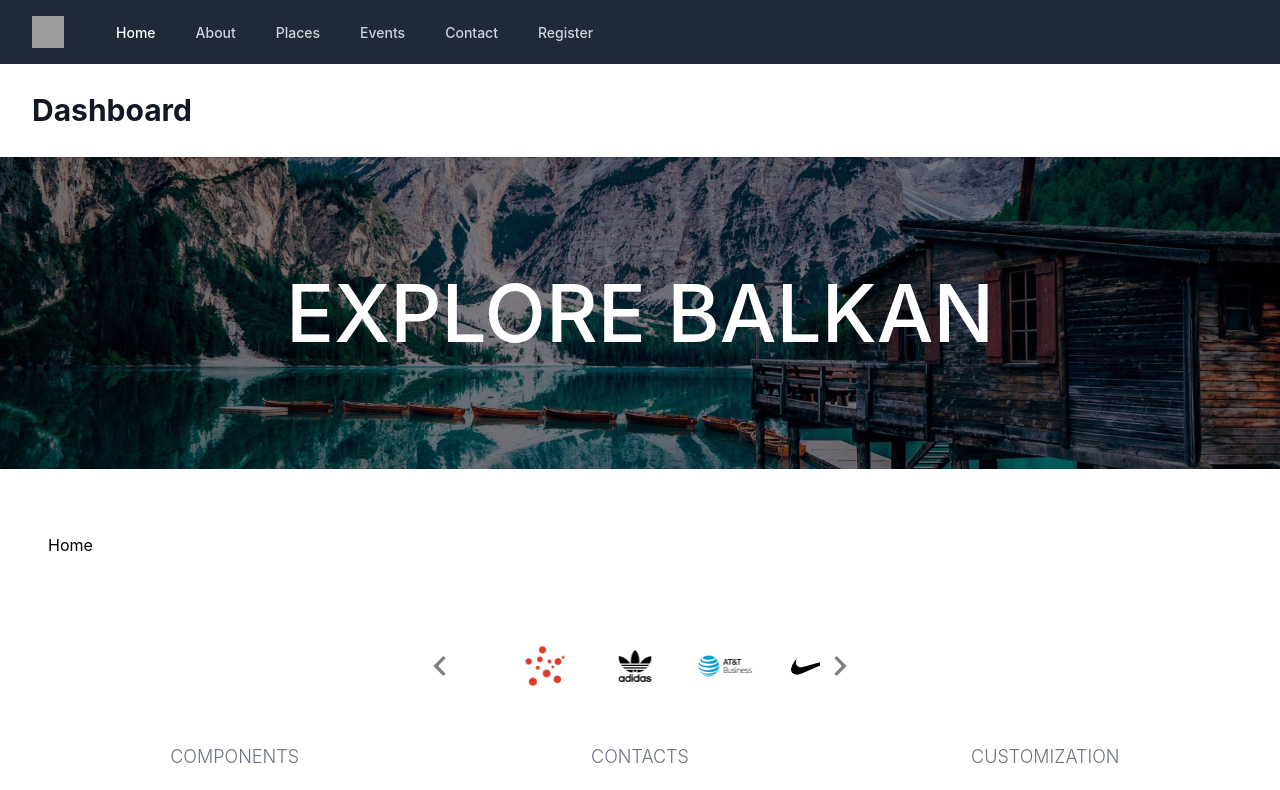
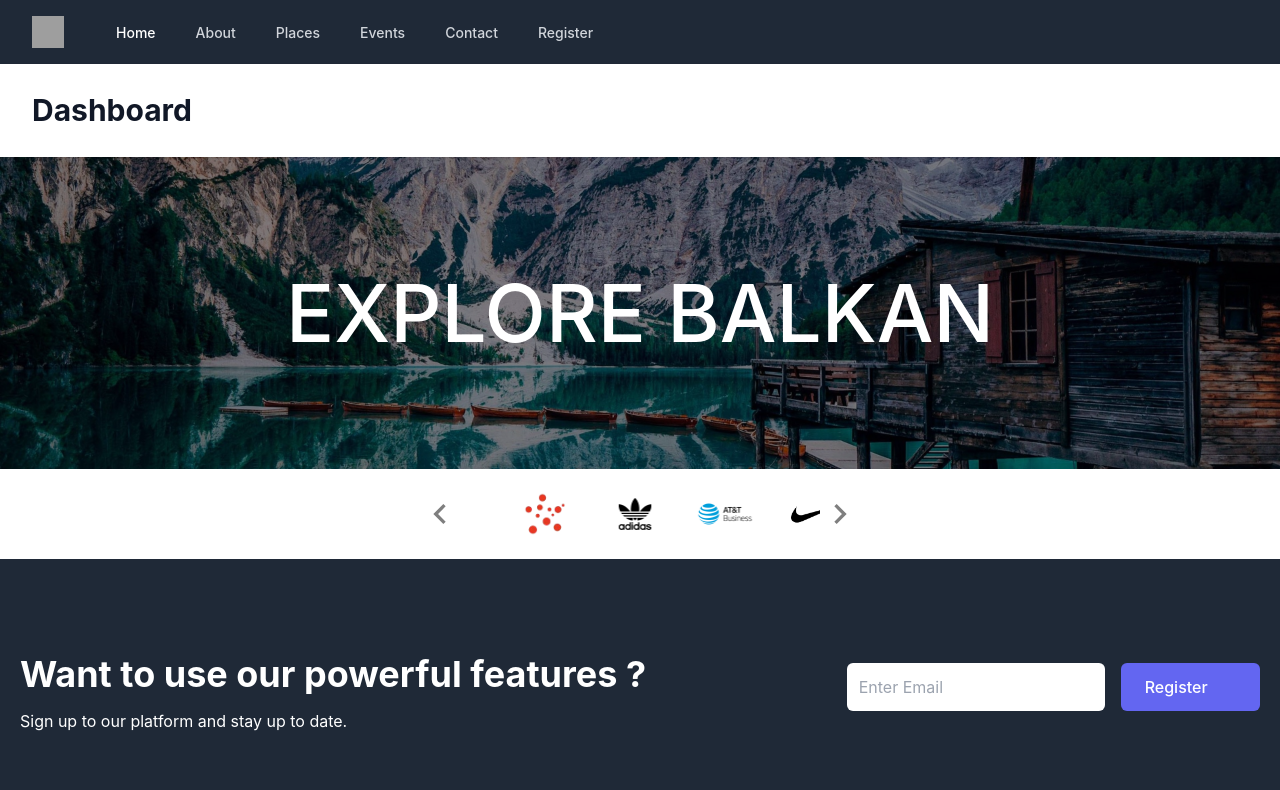
Before and after one commit to Lundrim23/Travel-Guide-Final, a React (Create React App) app: page /home in a window 1280 px wide. Shown: the top 790 px of the page. Built offline with nearby package versions, Linux system fonts and the light colour scheme; grey boxes are pictures that could not be loaded.

Commit message:
Register Content Divider

```diff
--- a/src/components/Layout.js
+++ b/src/components/Layout.js
@@ -2,14 +2,12 @@
 import Footer from "../components/Footer";
 import Navigation from "../components/Navigation";
 import { Outlet } from "react-router-dom";
-import LogoSlider from "../components/LogoSlider";
 
 const Layout = ({ children }) => {
   return (
     <div>
       <Navigation />
       <Outlet />
-      <LogoSlider />
       <Footer />
     </div>
   );
--- /dev/null
+++ b/src/components/RegisterDivider.js
@@ -0,0 +1,22 @@
+import { Link } from "react-router-dom";
+
+const RegisterDivider = () => {
+  return (
+    <div className='bg-[#1F2937] w-full py-16 text-white px-4'>
+        <div className='max-w-[1240px] mx-auto grid lg:grid-cols-3'>
+            <div className='lg:col-span-2 my-4'>
+                <h1 className='md:text-4xl sm:text-3xl text-2xl font-bold py-2'>Want to use our powerful features ?</h1>
+                <p>Sign up to our platform and stay up to date.</p>
+            </div>
+            <div className='my-4'>
+                <div className='flex flex-col sm:flex-row items-center justify-between w-full'>
+                    <input className='p-3 flex w-full rounded-md text-black' type="email" name="email" placeholder='Enter Email' />
+                    <Link to="/register" className='bg-[#6366F1] text-white rounded-md font-medium w-[200px] ml-4 my-6 px-6 py-3'>Register</Link>
+                </div>
+            </div>
+        </div>
+    </div>
+  )
+}
+
+export default RegisterDivider
--- a/src/pages/Home.js
+++ b/src/pages/Home.js
@@ -1,15 +1,14 @@
 import React from "react";
 import Hero from "../components/Hero";
+import LogoSlider from "../components/LogoSlider";
+import RegisterDivider from "../components/RegisterDivider";
 
 function Home() {
   return (
     <>
       <Hero />
-      <div className="max-w-7xl mx-auto py-6 px-4 sm:px-6 lg:px-8">
-        <div className="container mx-auto px-4 flex flex-row gap-2 my-10">
-          <h1>Home</h1>
-        </div>
-      </div>
+      <LogoSlider />
+      <RegisterDivider />
     </>
   );
 }
```
Also changed, not shown: 1 other file (tests, documents, lock files or other folders).
